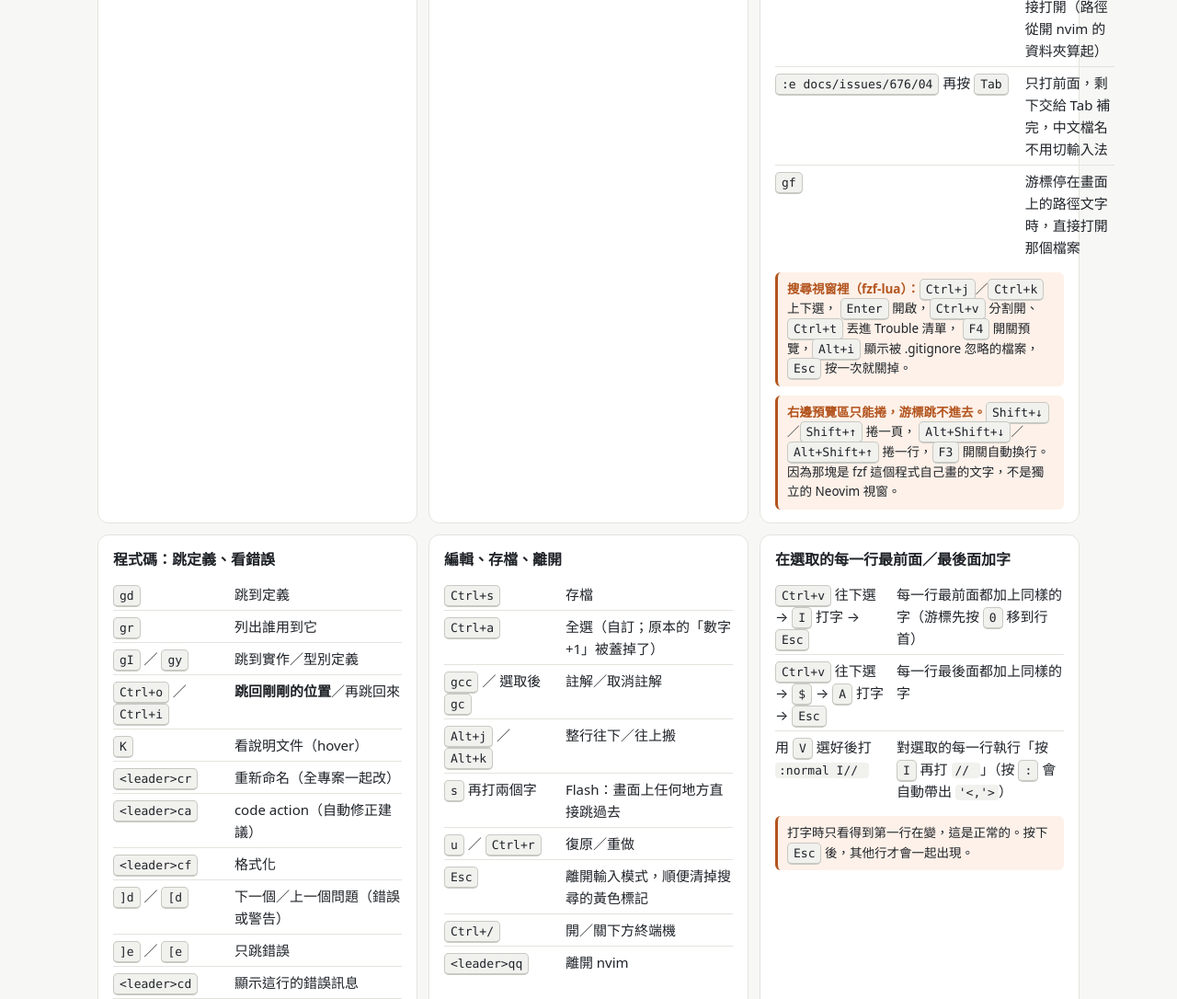
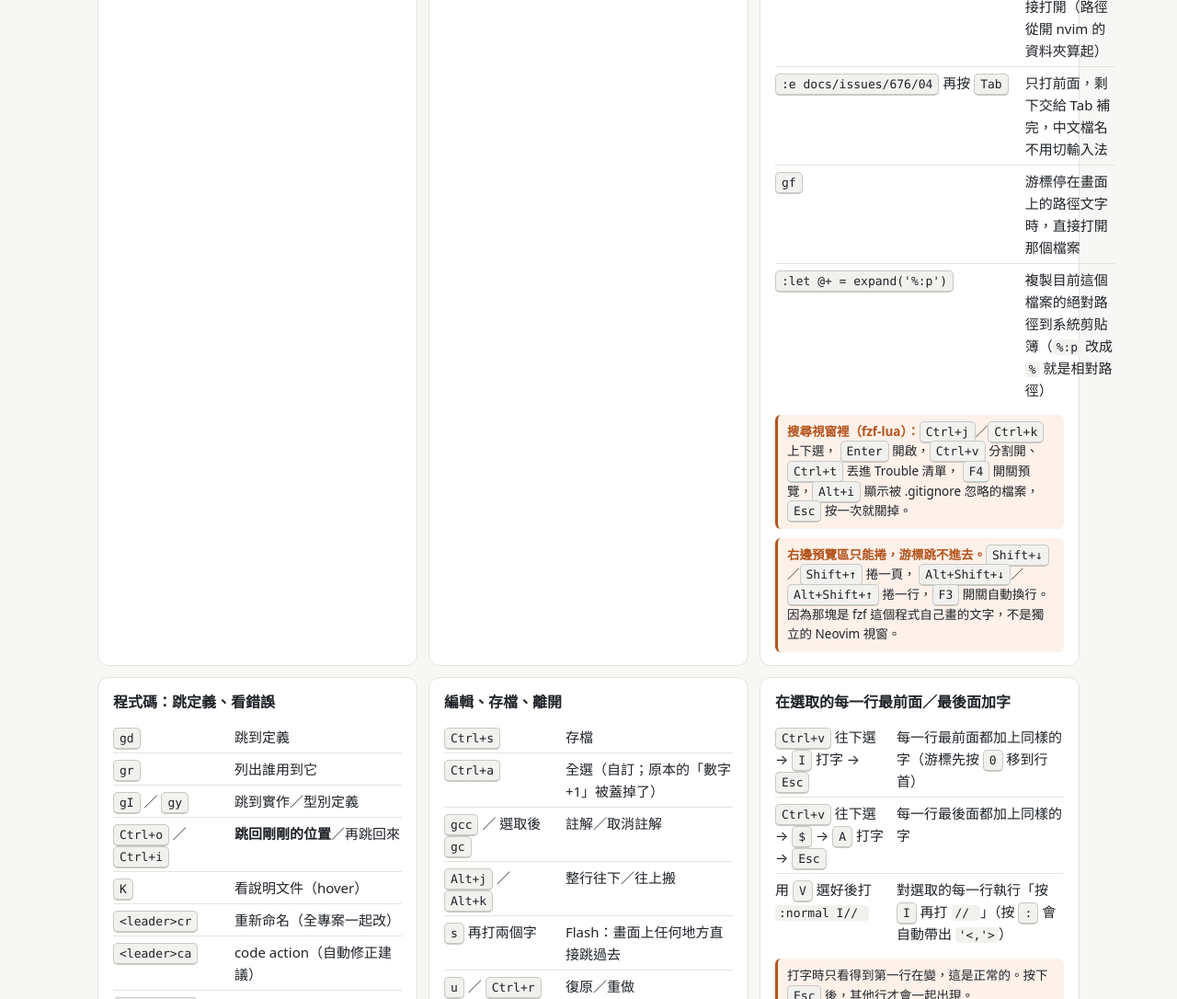
Before and after one commit to dq042000/vim-manual, a plain HTML site: page index.html in a window 1280 px wide. Shown: the part 2202-3288 px from the top of the page at 92% size. Drawn offline with Linux system fonts and the light colour scheme.

Commit message:
docs: 補上複製目前檔案絕對路徑的方法
Co-Authored-By: Claude <noreply@anthropic.com>

```diff
--- a/index.html
+++ b/index.html
@@ -214,7 +214,7 @@ mark { background: var(--hl); color: inherit; border-radius: 3px; }
   <div class="note"><b>注意：</b><kbd>Ctrl+b</kbd> 已改成滿版，往上翻頁請用 <kbd>Ctrl+u</kbd>。</div>
 </section>
 
-<section class="card" id="find" data-kw="找 搜尋 檔案 內容 grep picker 開檔 最近 VSCode ctrl+p 路徑 :e 中文檔名 gf 補全">
+<section class="card" id="find" data-kw="找 搜尋 檔案 內容 grep picker 開檔 最近 VSCode ctrl+p 路徑 :e 中文檔名 gf 補全 絕對路徑 複製路徑 expand 剪貼簿">
   <h3>找檔案、搜內容</h3>
   <table>
     <tr><td><kbd>&lt;leader&gt;Space</kbd></td><td>用檔名找檔案（像 VSCode 的 Ctrl+P）</td></tr>
@@ -229,6 +229,7 @@ mark { background: var(--hl); color: inherit; border-radius: 3px; }
     <tr><td><kbd>:e docs/issues/676/04-驗收清單.md</kbd></td><td>知道路徑時直接打開（路徑從開 nvim 的資料夾算起）</td></tr>
     <tr><td><kbd>:e docs/issues/676/04</kbd> 再按 <kbd>Tab</kbd></td><td>只打前面，剩下交給 Tab 補完，中文檔名不用切輸入法</td></tr>
     <tr><td><kbd>gf</kbd></td><td>游標停在畫面上的路徑文字時，直接打開那個檔案</td></tr>
+    <tr><td><kbd>:let @+ = expand('%:p')</kbd></td><td>複製目前這個檔案的絕對路徑到系統剪貼簿（<code>%:p</code> 改成 <code>%</code> 就是相對路徑）</td></tr>
   </table>
   <div class="note"><b>搜尋視窗裡（fzf-lua）：</b><kbd>Ctrl+j</kbd>／<kbd>Ctrl+k</kbd> 上下選，
     <kbd>Enter</kbd> 開啟，<kbd>Ctrl+v</kbd> 分割開、<kbd>Ctrl+t</kbd> 丟進 Trouble 清單，
```
